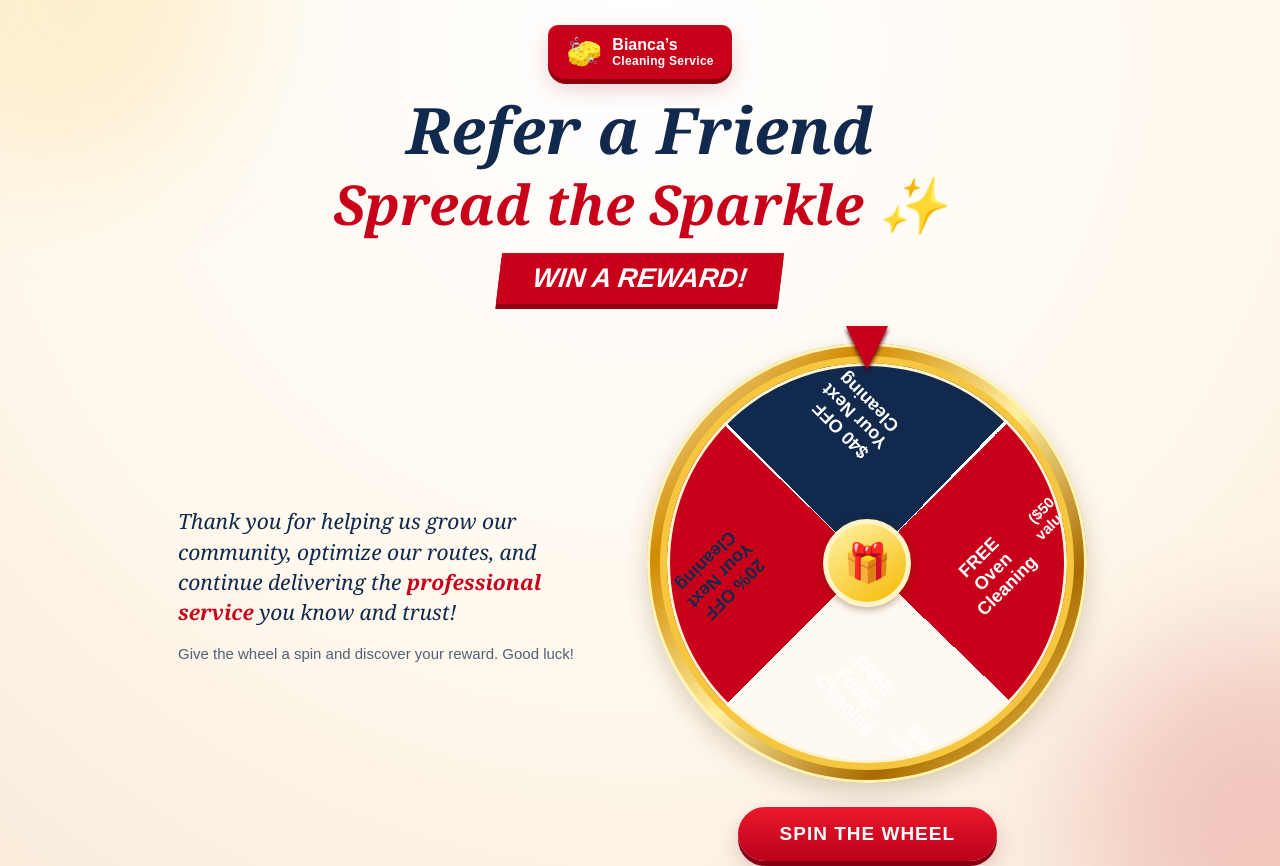
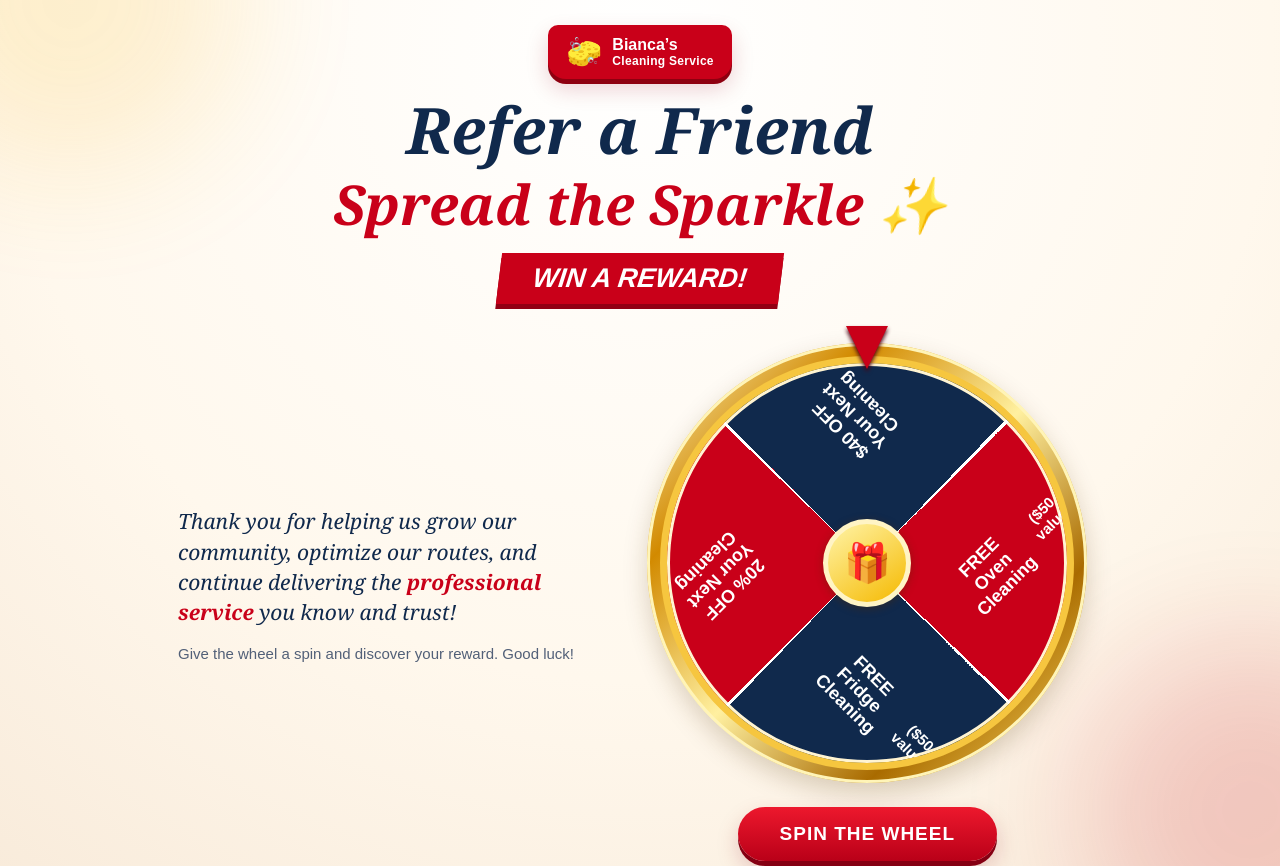
Before and after one commit to supportbiancascleaning-web/biancas-cleaning-wheel, a plain HTML site: page index.html in a window 1280 px wide. Shown: the top 866 px of the page. Drawn offline with Linux system fonts and the light colour scheme.

Commit message:
Add files via upload

```diff
--- a/index.html
+++ b/index.html
@@ -38,7 +38,7 @@
       box-shadow:0 10px 24px #53330035,inset 0 0 0 3px #fff4b7}
     .wheel{width:100%;height:100%;border-radius:50%;position:relative;overflow:hidden;
       border:7px solid #f6c63f;background:conic-gradient(from -45deg,
-      #10294c 0deg 90deg,#c90019 90deg 180deg,#fffaf1 180deg 270deg,#c90019 270deg 360deg);
+      #10294c 0deg 90deg,#c90019 90deg 180deg,#10294c 180deg 270deg,#c90019 270deg 360deg);
       box-shadow:inset 0 0 0 3px #fff4d2;transition:transform 5s cubic-bezier(.12,.72,.12,1)}
     .wheel:after{content:"";position:absolute;inset:0;border-radius:50%;pointer-events:none;
       background:repeating-conic-gradient(from -45deg,transparent 0deg 89deg,#fff 89deg 90deg)}
@@ -47,7 +47,7 @@
       font-size:clamp(13px,2vw,18px);line-height:1.12;padding:10px 10px 20px 35px}
     .s1{transform:rotate(-45deg);color:#fff}
     .s2{transform:rotate(45deg);color:#fff}
-    .s3{transform:rotate(135deg);color:var(--navy)}
+    .s3{transform:rotate(135deg);color:#fff}
     .s4{transform:rotate(225deg);color:#fff}
     .center{position:absolute;z-index:2;left:50%;top:50%;transform:translate(-50%,-50%);
       width:22%;aspect-ratio:1;border-radius:50%;background:linear-gradient(145deg,#fff4a8,#f5b900);
```
